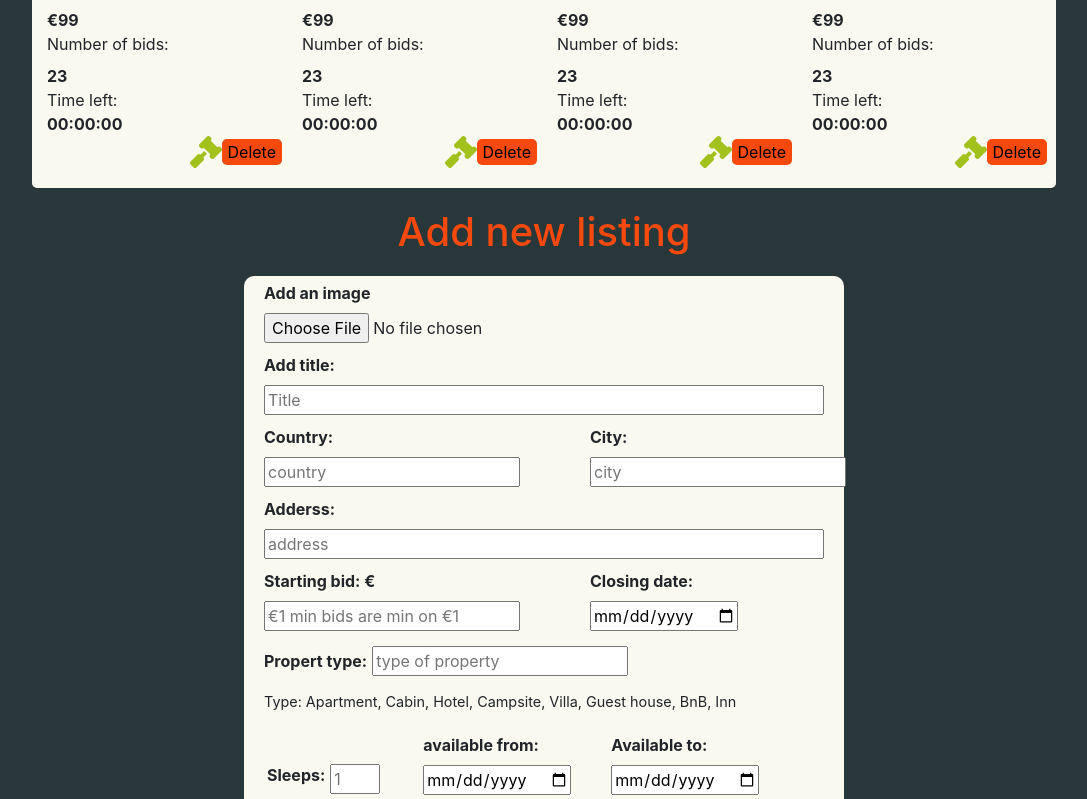
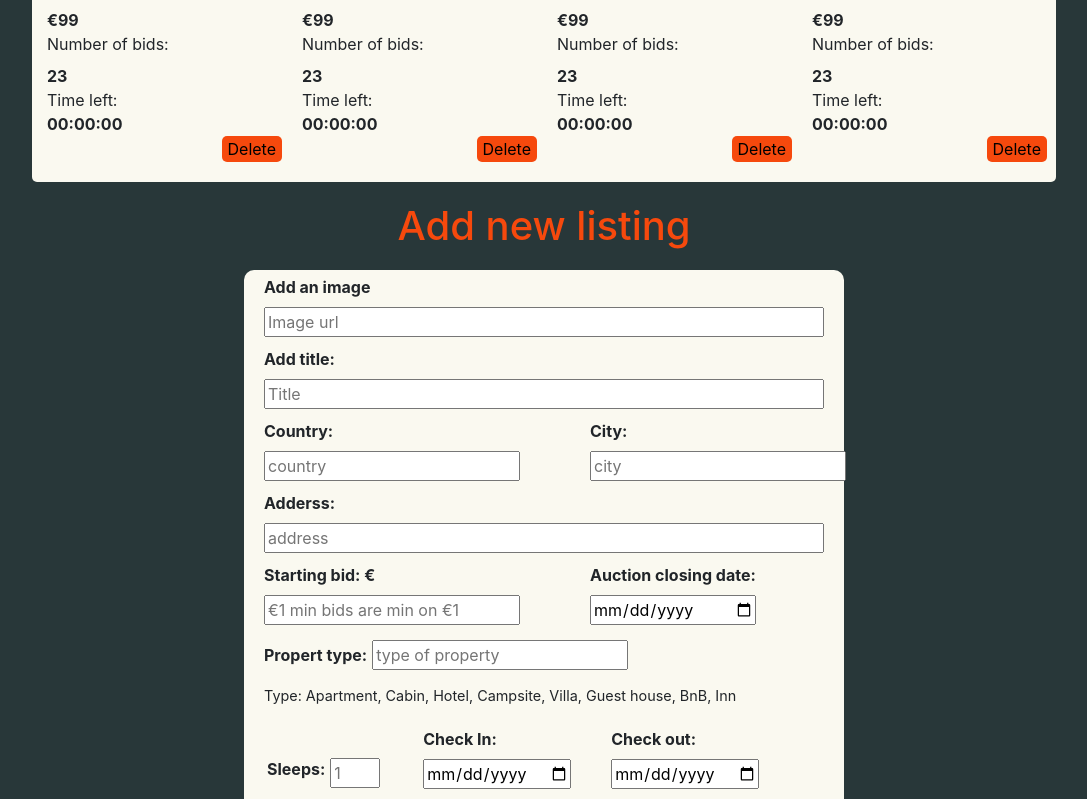
Before and after one commit to RaevenTech/bam-booking-UI, a React (Create React App) app in the folder bam-ui/: page /dashboard in a window 1280 px wide. Shown: the part 441-1240 px from the top of the page, without its empty margins (96-1183 px from the left). Built offline with nearby package versions, Linux system fonts and the light colour scheme.

Commit message:
building up the db

```diff
--- a/bam-ui/src/forms/newPost/NewPost.js
+++ b/bam-ui/src/forms/newPost/NewPost.js
@@ -6,21 +6,19 @@ const NewPost = (props) => {
     const [closingDate, setClosingDate] = useState("");
     const [dateAvailableFrom, setDateAvailableFrom] = useState("");
     const [dateAvailableTo, setDateAvailableTo] = useState("");
-    const titleRef = useRef(null);
-    const countryRef = useRef(null);
-    const cityRef = useRef(null);
-    const addressRef = useRef(null);
-    const attractionsRef = useRef(null);
-    const startingBidRef = useRef(null);
-    const sleepsRef = useRef(null);
-    const descriptionRef = useRef(null);
-    const imageRef = useRef(null);
-    const urlRef = useRef(null);
-    const propertyRef = useRef(null);
+    const titleRef = useRef();
+    const countryRef = useRef();
+    const cityRef = useRef();
+    const addressRef = useRef();
+    const attractionsRef = useRef();
+    const startingBidRef = useRef();
+    const sleepsRef = useRef();
+    const descriptionRef = useRef();
+    const imageRef = useRef();
+    const urlRef = useRef();
+    const propertyRef = useRef();
 
-    const handleSubmit = async (e) => {
-        e.preventDefault();
-
+    const handleSubmit = async () => {
         const titleValue = titleRef.current.value;
         const countryValue = countryRef.current.value;
         const cityValue = cityRef.current.value;
@@ -47,6 +45,8 @@ const NewPost = (props) => {
             property: propertyValue,
             images: imageValue,
             closingDate: closingDate,
+            checkIn: dateAvailableFrom,
+            checkOut: dateAvailableTo,
             postId: postId,
             currentBid: {
                 amount: "",
@@ -77,11 +77,11 @@ const NewPost = (props) => {
                             <b>Add an image</b>
                         </label>
                         <input
-                            id="files"
+                            id="url"
                             className={styles.input}
-                            type="file"
-                            placeholder="Images"
-                            accept=".jpg,.jpeg,.png"
+                            type="url"
+                            placeholder="Image url"
+                            required
                             ref={imageRef}
                         />
                     </div>
@@ -152,7 +152,7 @@ const NewPost = (props) => {
                         </div>
                         <div className={styles.form_item}>
                             <label className={styles.post_title}>
-                                <b>Closing date:</b>
+                                <b>Auction closing date:</b>
                             </label>
                             <input
                                 value={closingDate}
@@ -175,6 +175,7 @@ const NewPost = (props) => {
                             type="text"
                             placeholder="Type of property"
                             ref={propertyRef}
+                            required
                         />
                     </div>
                     <p className={styles.prop_type_text}>
@@ -202,7 +203,7 @@ const NewPost = (props) => {
 
                             <div className={styles.form_item}>
                                 <label className={styles.post_title}>
-                                    <b>available from:</b>
+                                    <b>Check In:</b>
                                 </label>
                                 <input
                                     value={dateAvailableFrom}
@@ -218,7 +219,7 @@ const NewPost = (props) => {
 
                             <div className={styles.form_item}>
                                 <label className={styles.post_title}>
-                                    <b>Available to:</b>
+                                    <b>Check out:</b>
                                 </label>
                                 <input
                                     value={dateAvailableTo}
@@ -273,6 +274,7 @@ const NewPost = (props) => {
                             className={styles.url_input}
                             placeholder="link to your booking.com / Airbnb / trivago page"
                             type="text"
+                            required
                             ref={urlRef}
                         />
                     </div>
--- a/bam-ui/src/pages/auctions/AuctionSearch.js
+++ b/bam-ui/src/pages/auctions/AuctionSearch.js
@@ -14,7 +14,7 @@ const AuctionSearch = () => {
             <h1 className={styles.auction_list_title}>Search</h1>
             <div className={styles.auction_search_item}>
                 <div className={styles.auction_search_destination}>
-                    <label>Destination</label>
+                    <label>Destination City</label>
                     <input
                         typeof="text"
                         placeholder={destination}
@@ -30,7 +30,7 @@ const AuctionSearch = () => {
                 <label className={styles.item_details}>Details</label>
                 <div className={styles.item_text}>
                     <div className={styles.item_adult}>
-                        <small>Adult</small>
+                        <small>Sleeps</small>
                     </div>
                     <input
                         className={styles.item_input}
--- a/bam-ui/src/pages/dashboard/Active.js
+++ b/bam-ui/src/pages/dashboard/Active.js
@@ -4,6 +4,8 @@ import { faGavel } from "@fortawesome/free-solid-svg-icons";
 import { FontAwesomeIcon } from "@fortawesome/react-fontawesome";
 
 const Active = () => {
+    const sold = false;
+
     return (
         <div>
             {" "}
@@ -30,11 +32,13 @@ const Active = () => {
                         </span>
                     </div>
                     <div className={styles.btns}>
-                        <FontAwesomeIcon
-                            icon={faGavel}
-                            className={styles.gavel}
-                            //if item is sold gavel diplays green : red
-                        />
+                        {sold && (
+                            <FontAwesomeIcon
+                                icon={faGavel}
+                                className={styles.gavel}
+                                //if item is sold gavel diplays green : red
+                            />
+                        )}
                         <button className={styles.btn_delete}>Delete</button>
                     </div>
                 </div>
--- a/bam-ui/src/pages/home/Home.js
+++ b/bam-ui/src/pages/home/Home.js
@@ -54,7 +54,7 @@ const Home = () => {
                             src="https://www.viajenaviagem.com/wp-content/uploads/2013/10/paris-louvre-noite-1920x1080-1-960x540.jpg"
                             alt="city"
                             onClick={() => {
-                                navigate("/auctions");
+                                navigate("/auctions?city=paris");
                             }}
                         />
                         <div className={styles.cities_title}>
```
